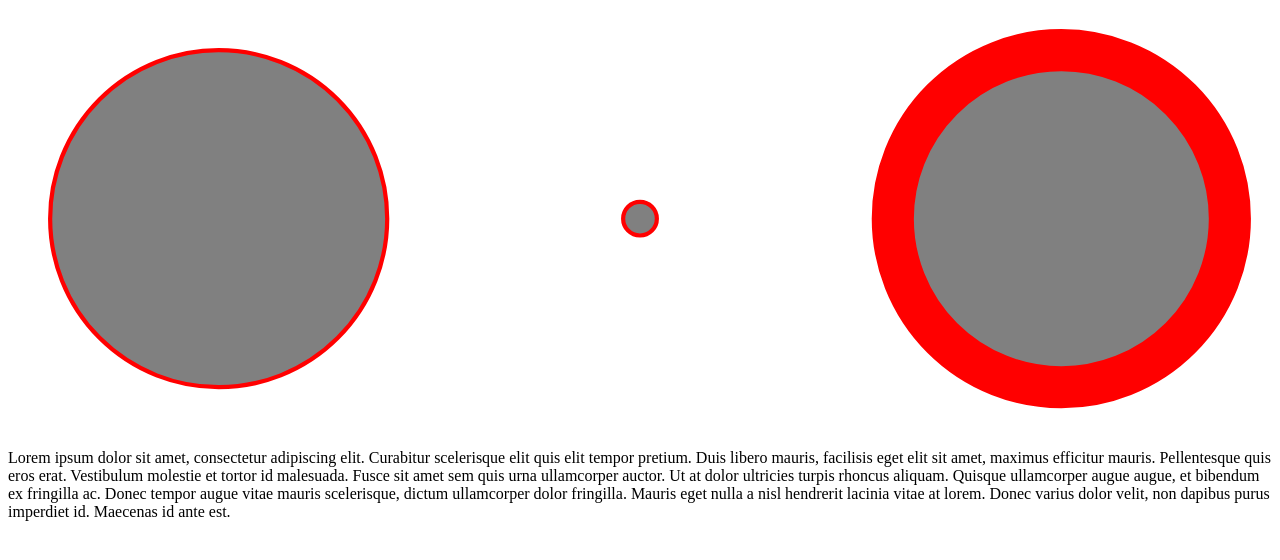
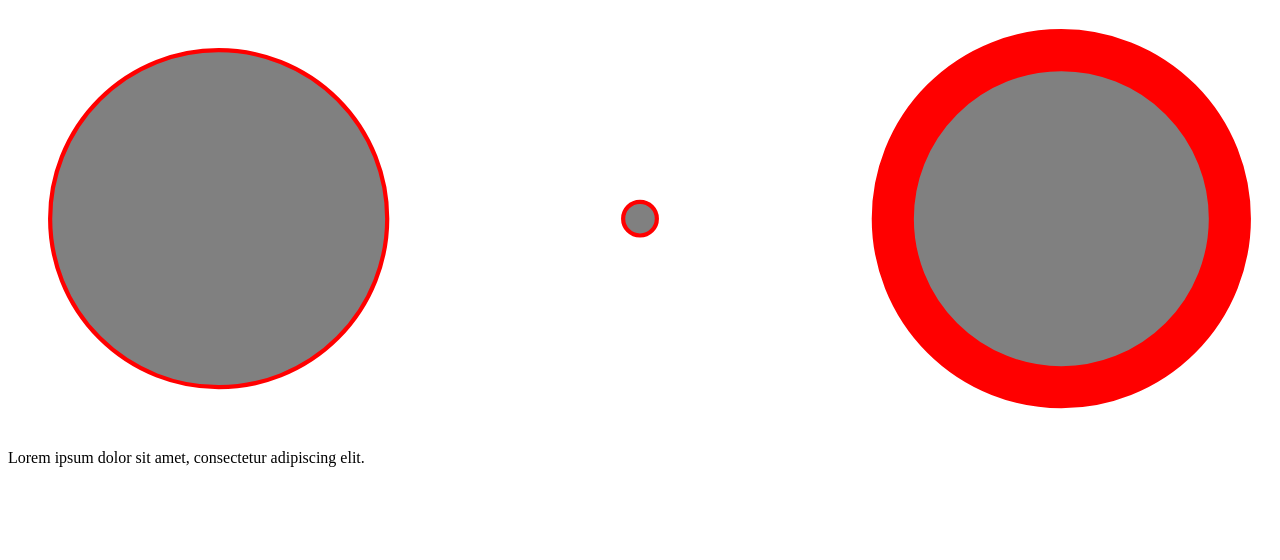
Before and after one commit to melipass/testing, a plain HTML site: page index.html in a window 1280 px wide. Drawn offline with Linux system fonts and the light colour scheme.

Commit message:
Update index.html

```diff
--- a/index.html
+++ b/index.html
@@ -12,6 +12,6 @@
                 <circle cx="5" cy="5" r="4" />
             </svg>
         </svg>
-        <p>Lorem ipsum dolor sit amet, consectetur adipiscing elit. Curabitur scelerisque elit quis elit tempor pretium. Duis libero mauris, facilisis eget elit sit amet, maximus efficitur mauris. Pellentesque quis eros erat. Vestibulum molestie et tortor id malesuada. Fusce sit amet sem quis urna ullamcorper auctor. Ut at dolor ultricies turpis rhoncus aliquam. Quisque ullamcorper augue augue, et bibendum ex fringilla ac. Donec tempor augue vitae mauris scelerisque, dictum ullamcorper dolor fringilla. Mauris eget nulla a nisl hendrerit lacinia vitae at lorem. Donec varius dolor velit, non dapibus purus imperdiet id. Maecenas id ante est. </p>
+        <p>Lorem ipsum dolor sit amet, consectetur adipiscing elit.</p>
     </body>
 </html>
```
